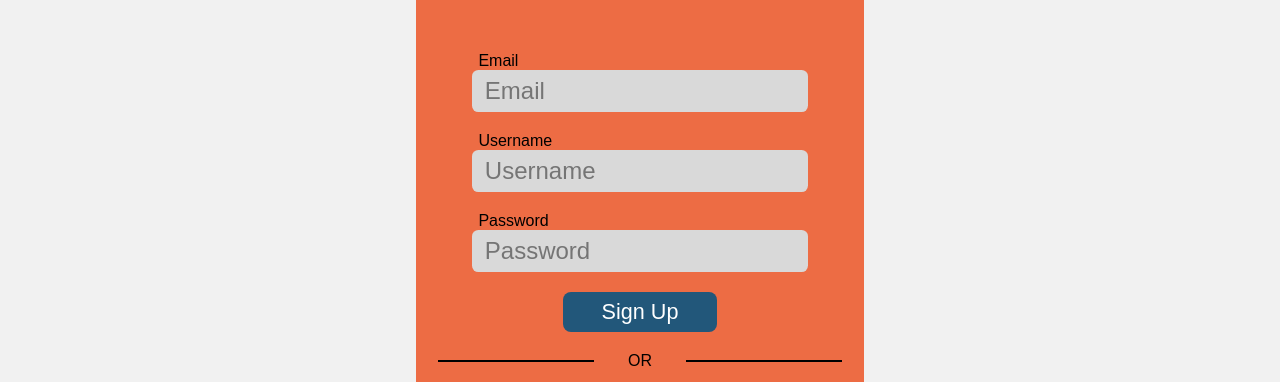
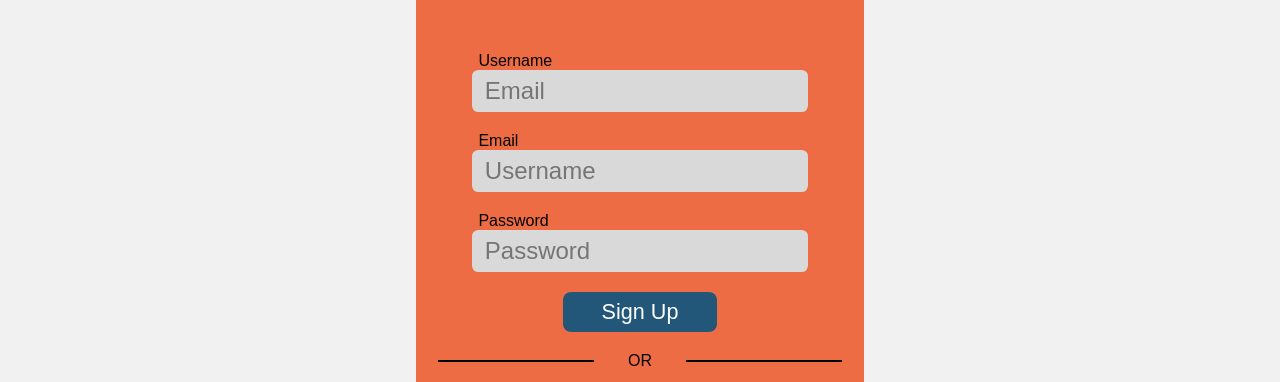
Before and after one commit to cs308-dreamteam/react-app, a React (Create React App) app: page / in a window 1280 px wide. Shown: the part 252-634 px from the top of the page. Built offline with nearby package versions, Linux system fonts and the light colour scheme.

Commit message:
login connection

```diff
--- a/src/pages/authentication/sign_in_up.js
+++ b/src/pages/authentication/sign_in_up.js
@@ -89,7 +89,7 @@ function Form(props)
       [name]: value,
     });
   }
-  const UsernameInput = props.isSignUp ? (<div className="form-group"><label for="username">Username</label><input type="username" id="username" name="username" onChange={handleChange} placeholder='Username' required/></div>) : ""
+  const UsernameInput = props.isSignUp ? (<div className="form-group"><label for="email">Username</label><input type="email" id="email" name="email" onChange={handleChange} placeholder='Email' required/></div>) : ""
   const uporin = props.isSignUp ? "UP" : "IN"
   const clname = props.rot ? "login-form rotation2" : "login-form";
   const button_text = props.isSignUp ? "Sign Up" : "Sign In"
@@ -101,6 +101,7 @@ function Form(props)
   const handleSubmit = async (event) => {
     event.preventDefault();
 
+    if(isSignUp){
       try {
         // Send a POST request using Axios
         const response = await axios.post('http://localhost:3000/send-verification-email?userEmail=' + formData.email);
@@ -115,6 +116,26 @@ function Form(props)
         console.error('Error:', error);
       }
     }
+    else
+    {
+      try {
+        // Send a POST request using Axios
+        const response = await axios.post('http://localhost:3000/login?name=' + formData.username + '&pass='+ formData.password);
+        console.log('Response from server:', response.data);
+        if(response.status === 201)
+        {
+          //pick here the verification board
+          document.querySelector('.login-form').remove();
+          ReactDOM.createRoot(document.querySelector('.mini-body')).render(<Verification email={formData.email} username={formData.username} password={formData.password}/>);
+        }
+      } catch (error) {
+        console.error('Error:', error);
+      }
+    }
+
+
+
+  }
 
 
 
@@ -124,12 +145,12 @@ function Form(props)
       <div className='upper-body'>
         <Title l1="Sign" l2={uporin}/>
         <form className="login" onSubmit={handleSubmit}>
+          {UsernameInput}
+          <div className="form-group">
+              <label for="username">Email</label>
+              <input type="text" id="username" name="username" onChange={handleChange} placeholder='Username' required/>
+          </div>
 
-          <div className="form-group">
-              <label for="email">Email</label>
-              <input type="text" id="email" name="email" onChange={handleChange} placeholder='Email' required/>
-          </div>
-          {UsernameInput}
           <div className="form-group">
               <label for="password">Password</label>
               <input type="password" id="password" name="password" onChange={handleChange} placeholder='Password' required/>
```
Lines whose indentation alone changed are shown as unchanged.
